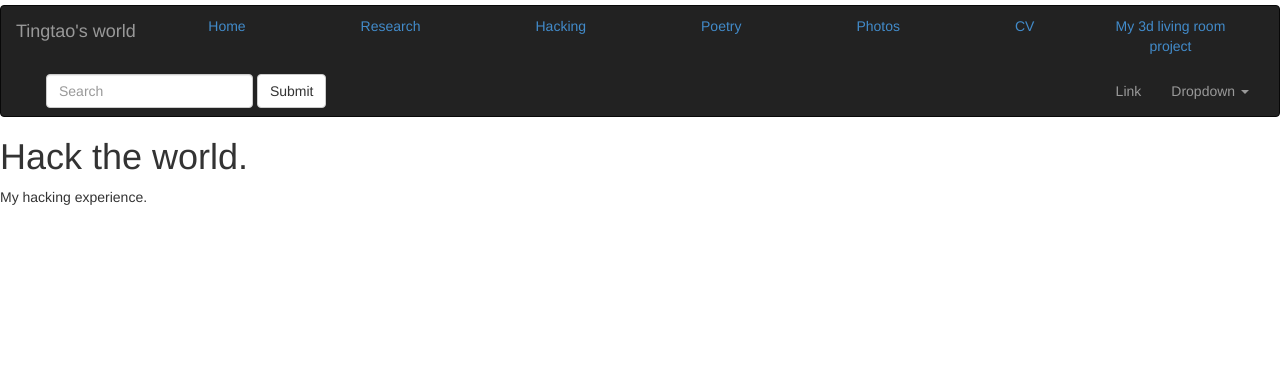
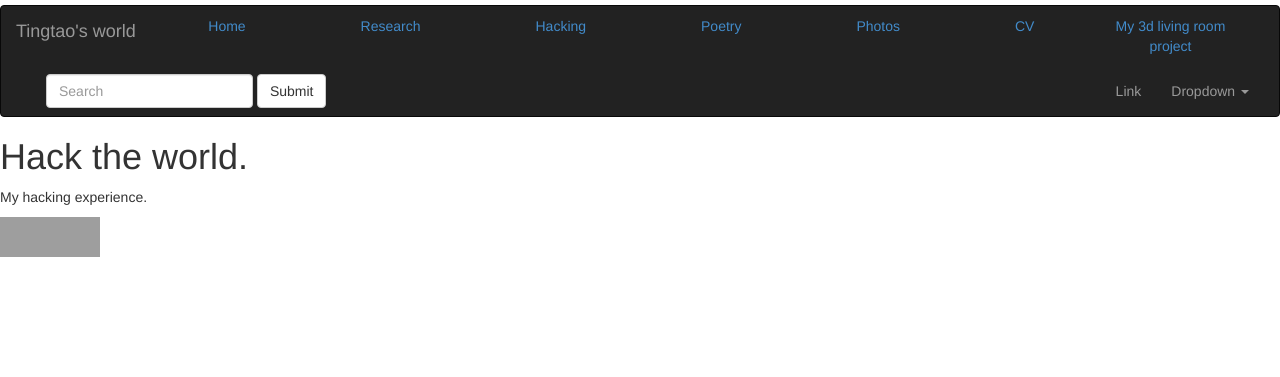
Before and after one commit to edmondztt/3d-living-room, a PHP site: page /hacking.php in a window 1280 px wide. Shown: the top 377 px of the page. Run offline with PHP 8.4, Linux system fonts and the light colour scheme; some libraries are stand-ins or nearby versions; grey boxes are pictures that could not be loaded.

Commit message:
use embed: bgsound doesn't work

```diff
--- a/www/hacking.php
+++ b/www/hacking.php
@@ -12,7 +12,7 @@
 	<p>
 		My hacking experience.
 	</p>
-	<bgsound src="/Theme_Pirates_of_Caribbean.mp3" loop="infinite">
+	<embed src="/Theme_Pirates_of_Caribbean.mp3" height="40" width="100">
 
 
 </body>
```
